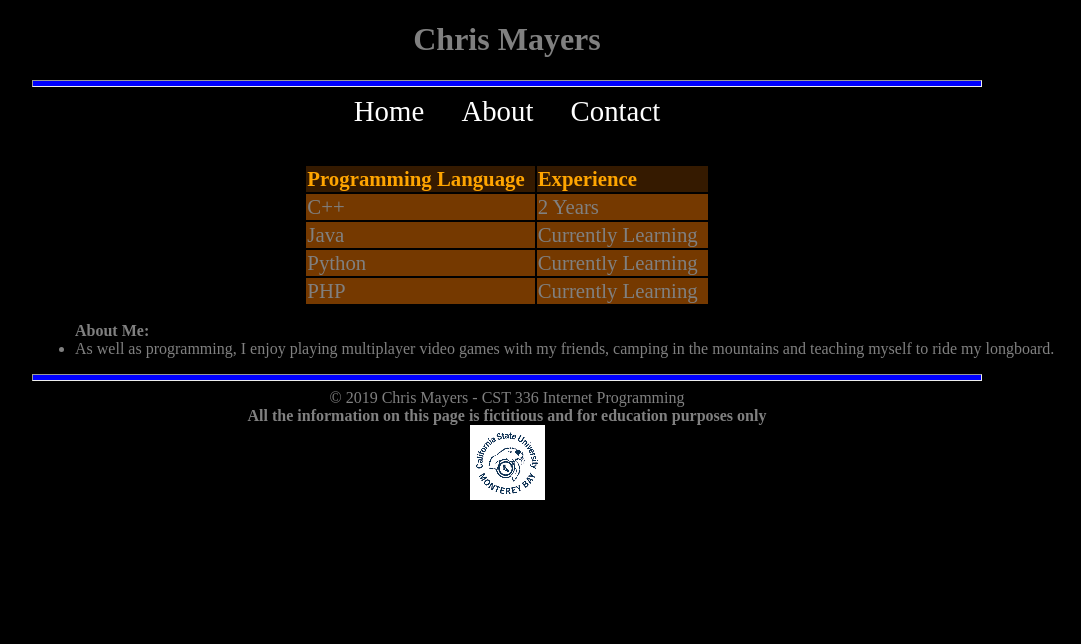
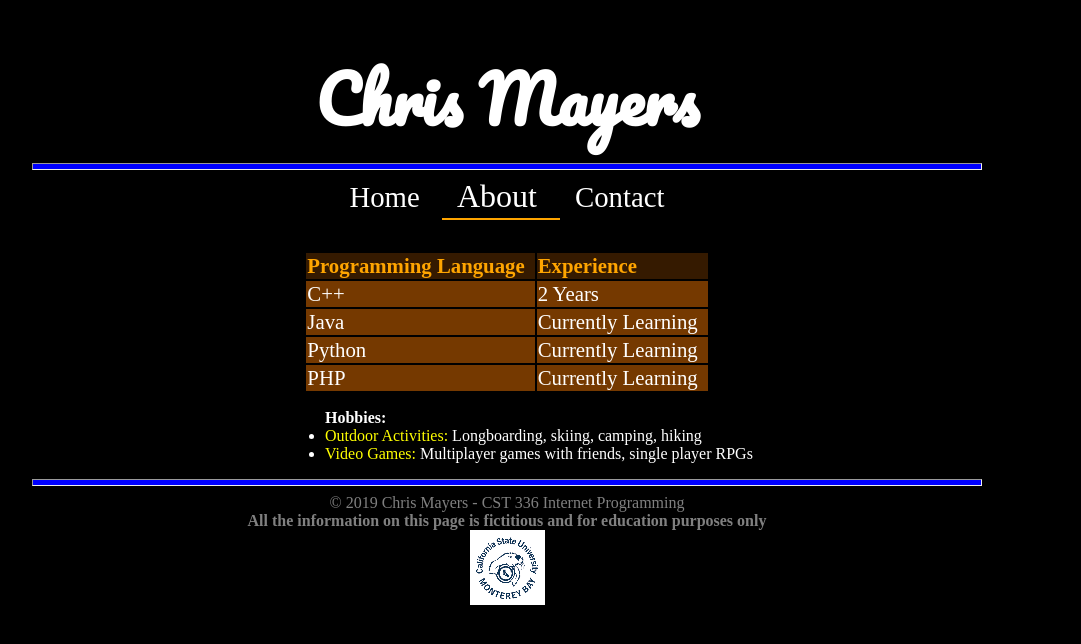
Before and after one commit to christopher-mayers/cst336, a PHP site: page /labs/lab1/about.html in a window 1280 px wide. Shown: the top 644 px of the page, without its empty margins (133-1214 px from the left). Run offline with PHP 8.4, Linux system fonts and the light colour scheme.

Commit message:
Adding lab 1 files

```diff
--- a/labs/lab1/about.html
+++ b/labs/lab1/about.html
@@ -9,6 +9,7 @@
         <meta charset = "utf-8"/>
         <title> Chris Mayers Personal Portfolio </title>
         <link rel="stylesheet" href="css/styles.css" type = "text/css" />
+        <link href="https://fonts.googleapis.com/css?family=Pacifico" rel="stylesheet">
 
     </head>
 <!-- closing head -->
@@ -28,7 +29,7 @@
         <nav>
             <hr/>
             <a href="index.html">  Home  </a>
-            <a href="about.html">  About  </a>
+            <a href="about.html" id = "current">  About  </a>
             <a href="contact.html">  Contact  </a>
 
         </nav>
@@ -68,8 +69,10 @@
 
             <ul>
 
-                <strong>About Me:</strong>
-                <li>As well as programming, I enjoy playing multiplayer video games with my friends, camping in the mountains and teaching myself to ride my longboard.</li>
+                <strong>Hobbies:</strong>
+                <li><span class = "hobby"> Outdoor Activities:</span> Longboarding, skiing, camping, hiking</li>
+                <li><span class = "hobby"> Video Games:</span> Multiplayer games with friends, single player RPGs</li>
+
 
             </ul>
 
--- a/labs/lab1/css/styles.css
+++ b/labs/lab1/css/styles.css
@@ -8,7 +8,7 @@ hr {
 
 body{
     background-color: black;
-    color:gray;
+    color:white;
 }
 
 header, main, nav, footer{
@@ -19,11 +19,11 @@ nav a {
     padding:15px;
     padding-bottom:4px;
     font-size:1.8em;
-    text-decoration: none; /*removes underline*/
+    text-decoration: none;/*removes underline*/
     color:white; /*by default, links are blue*/
 }
 
-nav a:hover{
+nav a:hover, #current{
     border-bottom:2px orange solid;
     font-size: 2em;
     transition: .9s;
@@ -34,6 +34,7 @@ nav a:hover{
 }
 
 footer{
+    color:gray;
     clear:left;
 }
 
@@ -60,5 +61,20 @@ td strong{
 
 ul{
     text-align:left;
-    padding-left:200px;
+    padding-left:450px;
 }
+
+#content{
+    margin:0 auto;
+}
+
+.hobby{
+    color: yellow;
+}
+
+h1{
+    font-family:'Pacifico', cursive;
+    font-size:4em;
+    margin-bottom:0px;
+    color:white;
+}
```
Also changed, not shown: labs/lab1/contact.html (+11 -1 lines), labs/lab1/index.html (+10 -1 lines).
